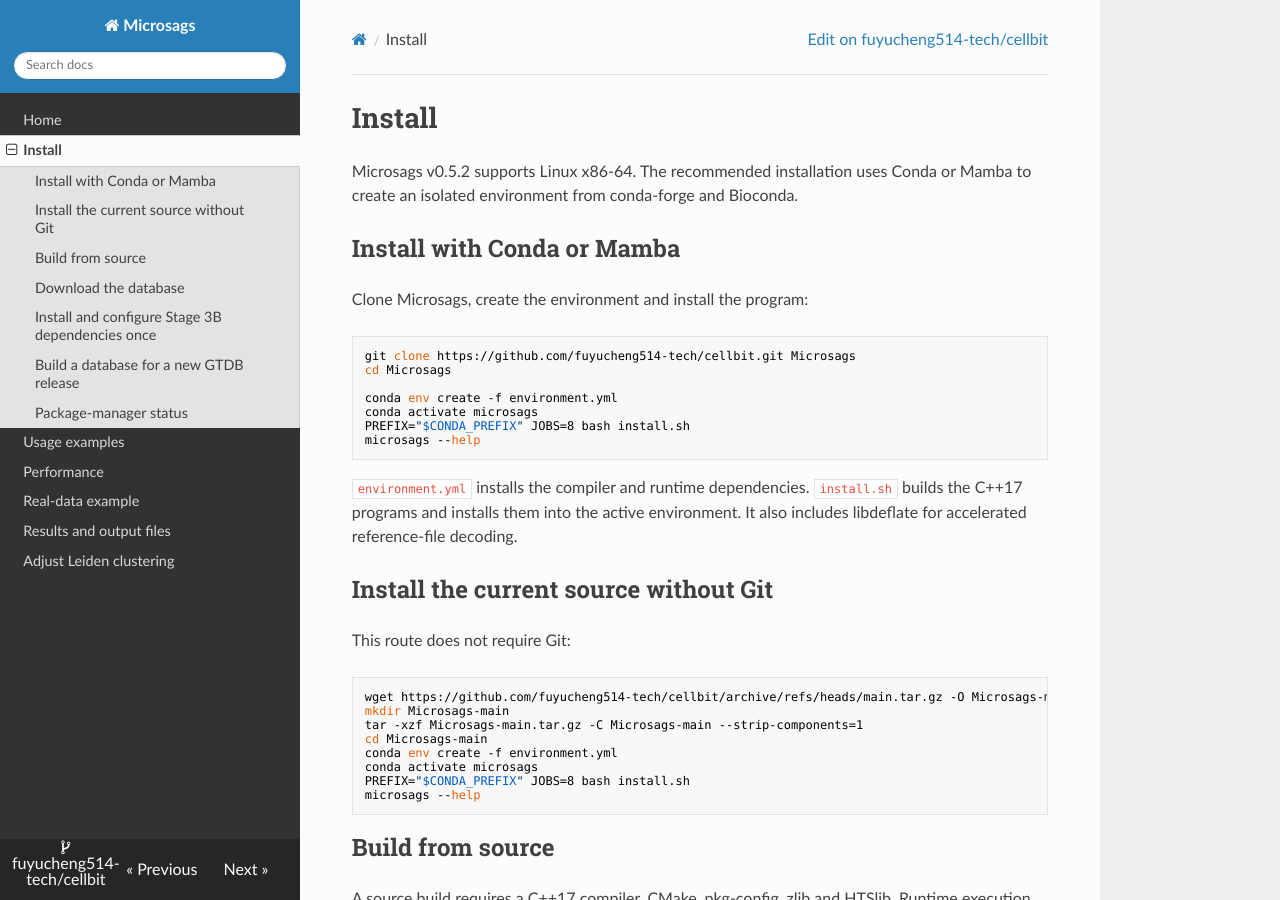
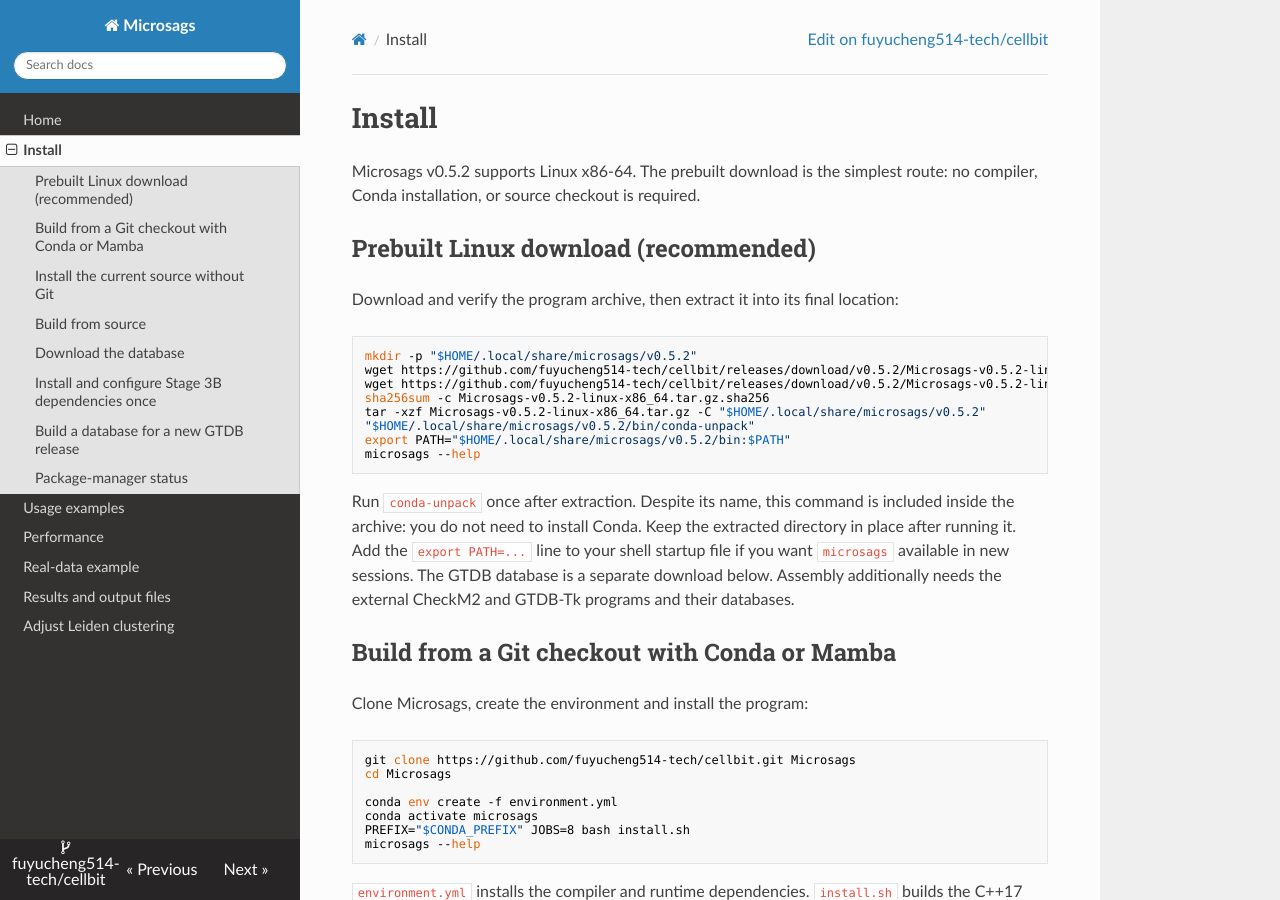
Before and after one commit to fuyucheng514-tech/cellbit, an MkDocs documentation site: the page built from docs/install.md, in a window 1280 px wide and 900 px high. Built offline with MkDocs 1.6.1, drawn with Linux system fonts in a browser that asks for light colours; nearby versions of some CDN libraries; some of the changed text lies outside the part shown.

Commit message:
Document prebuilt Linux install as recommended route

````diff
--- a/REPOSITORY_SHA256SUMS.txt
+++ b/REPOSITORY_SHA256SUMS.txt
@@ -14,7 +14,7 @@
 2724709fcd577097fcf6a922597c70662f110cb5d5399e52bee162377bce8db4  MICROSAGS_REPOSITORY.md
 8ff1f0c470e7c06400ffc2d039db3df68b1a21ea14c3f49d45a27d1e730d6567  NO_QC_CHANGE_20260921.md
 59542563fda9679f7ab9cfe2b619689fac6cbd0b786049c7c65047c79e0a557f  PUBLISH_TO_GITHUB.ps1
-b0fc3dbb1c72384cae89320ab0be9024c77ddd59c9f6d8a1c1adee77663d554c  README.md
+c2e5d07364e5df52fb23142496c147c1ec0df12d0cfefca2df292e2ef20dd595  README.md
 a1ba0405512e570a876c5dbd8ca0befdeea4a657cc44f93330fae1cf5353a698  README_GTD_ANI_AF.md
 70704a8a8ac134ddf143cc7ced7027fa34afde5eb9fd74f9bd541648eed5b326  README_RELEASE.md
 772cc82f540a9e3e145257b7122d21313119a183c36dbc31b9e1edde6e67348f  README_STAGE3B.md
@@ -51,7 +51,7 @@
 1926d2922fd1ef0baeba53e41b209175638b26a022ac27180ceaf4645a26cae0  docs/figures/performance/simulation_time.svg
 18276f016b4ebe194292d3c9d1b4f8d2861a85f25f575b4b63228d0b685c3755  docs/index.html
 d2dbd9a37c7879d1ef2d20c30e406b6c6fe28cd4442031da274e1000c9ece263  docs/index.md
-e254f25ce666785fe65ba36c197afcd4f1a0571e53603e01f2ce35e82ffa40bb  docs/install.md
+86c2a5f0d35f82c54e2800b18473602b7f4956953f9bade4fbb3af47f64fddf8  docs/install.md
 823812de27a6a7c0d11b97bff829861fe2032512d8d3807cdf8129775370b2a2  docs/lake-quarter-tutorial.md
 9088e2b240cb095c4c2b4971c5f7531329c78d8cb39a418563781d43f2c92397  docs/outputs.md
 63f8ede5456896c937ac1458e26360ac8dceeb16936d661820d6b894d9daeb1b  docs/pa-hq-tutorial.md
--- a/docs/install.md
+++ b/docs/install.md
@@ -1,9 +1,32 @@
 # Install
 
-Microsags v0.5.2 supports Linux x86-64. The recommended installation uses Conda
-or Mamba to create an isolated environment from conda-forge and Bioconda.
+Microsags v0.5.2 supports Linux x86-64. The prebuilt download is the simplest
+route: no compiler, Conda installation, or source checkout is required.
 
-## Install with Conda or Mamba
+## Prebuilt Linux download (recommended)
+
+Download and verify the program archive, then extract it into its final
+location:
+
+```bash
+mkdir -p "$HOME/.local/share/microsags/v0.5.2"
+wget https://github.com/fuyucheng514-tech/cellbit/releases/download/v0.5.2/Microsags-v0.5.2-linux-x86_64.tar.gz
+wget https://github.com/fuyucheng514-tech/cellbit/releases/download/v0.5.2/Microsags-v0.5.2-linux-x86_64.tar.gz.sha256
+sha256sum -c Microsags-v0.5.2-linux-x86_64.tar.gz.sha256
+tar -xzf Microsags-v0.5.2-linux-x86_64.tar.gz -C "$HOME/.local/share/microsags/v0.5.2"
+"$HOME/.local/share/microsags/v0.5.2/bin/conda-unpack"
+export PATH="$HOME/.local/share/microsags/v0.5.2/bin:$PATH"
+microsags --help
+```
+
+Run `conda-unpack` once after extraction. Despite its name, this command is
+included inside the archive: you do not need to install Conda. Keep the
+extracted directory in place after running it. Add the `export PATH=...` line
+to your shell startup file if you want `microsags` available in new sessions.
+The GTDB database is a separate download below. Assembly additionally needs
+the external CheckM2 and GTDB-Tk programs and their databases.
+
+## Build from a Git checkout with Conda or Mamba
 
 Clone Microsags, create the environment and install the program:
 
@@ -170,6 +193,5 @@
 
 ## Package-manager status
 
-Microsags is not yet published as a Bioconda package. Therefore
-`conda install -c bioconda microsags` is not currently supported. Use the
-checked-in `environment.yml` and `install.sh` instead.
+Microsags is not published as a Bioconda package. Use the prebuilt Linux
+download or build from source.
````
Also changed, not shown: README.md (+6 -0 lines).
